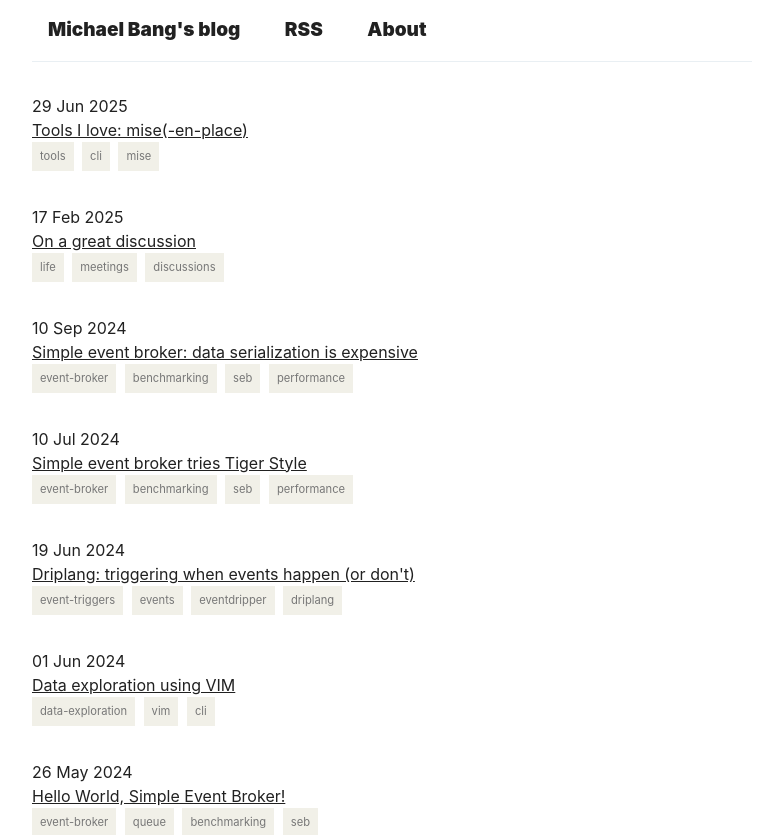
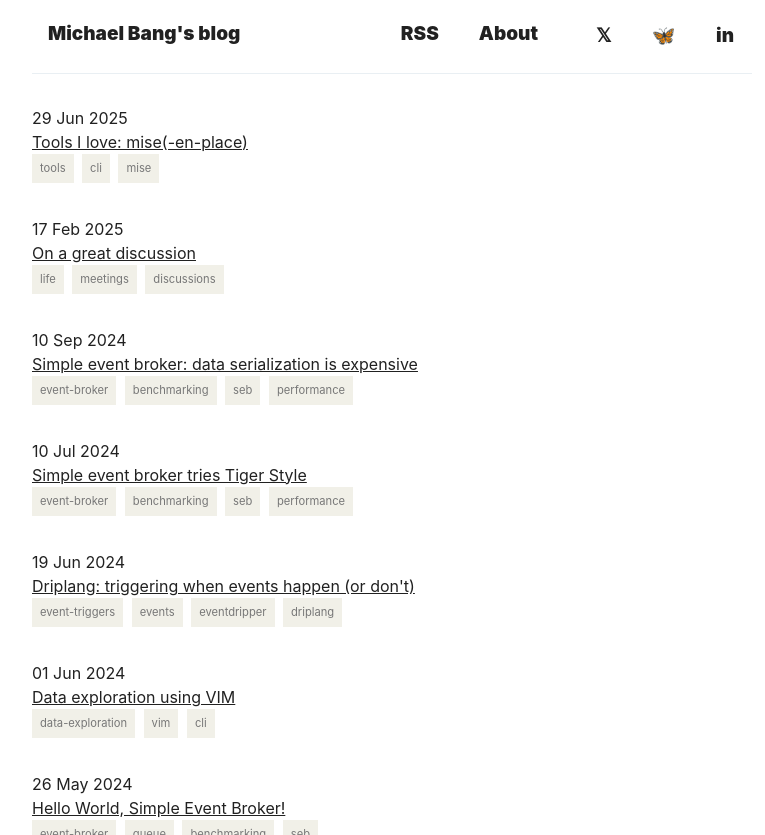
Before and after one commit to micvbang/blog.vbang.dk, a Jekyll site: the page built from index.html, in a window 1280 px wide, cut to the strip 0-835 px from the top of the page. Shown: the whole strip, without its empty margins (248-1013 px from the left). Built offline with Jekyll 4.4.1, drawn with Linux system fonts in a browser that asks for light colours; the list of posts is cut into pages by our own code.

Commit message:
header: add socials

```diff
--- a/_includes/header.html
+++ b/_includes/header.html
@@ -1,7 +1,15 @@
 <header>
   <div class='header-inner'>
     <a class='header-logo-link' href='{{ site.baseurl }}/'>{{ site.title }}</a>
-    <a class='header-logo-link' href="/feed.xml">RSS</a>
-    <a class='header-logo-link' href="/about.html">About</a>
+    <div class='header-nav'>
+      <a class='header-logo-link' href="/feed.xml">RSS</a>
+      <a class='header-logo-link' href="/about.html">About</a>
+      <span class='social-links'>
+        <a class='header-logo-link social-link' href='https://x.com/micvbang' title='Twitter'>𝕏</a>
+        <a class='header-logo-link social-link' href='https://bsky.app/profile/micvbang.bsky.social'
+          title='Bluesky'>🦋</a>
+        <a class='header-logo-link social-link' href='https://www.linkedin.com/in/micvbang/' title='LinkedIn'>in</a>
+      </span>
+    </div>
   </div>
 </header>
--- a/static/style.css
+++ b/static/style.css
@@ -481,6 +481,23 @@ dialog::backdrop {
 .header-inner {
     padding: 16px 0;
     border-bottom: 1px solid #E9EFF3;
+    display: flex;
+    justify-content: space-between;
+    align-items: center;
+}
+
+.header-nav {
+    display: flex;
+    align-items: center;
+    gap: 0;
+}
+
+.social-links {
+    margin-left: 16px;
+}
+
+.social-link {
+    margin: 0 2px !important;
 }
 
 .header-logo-link {
```
